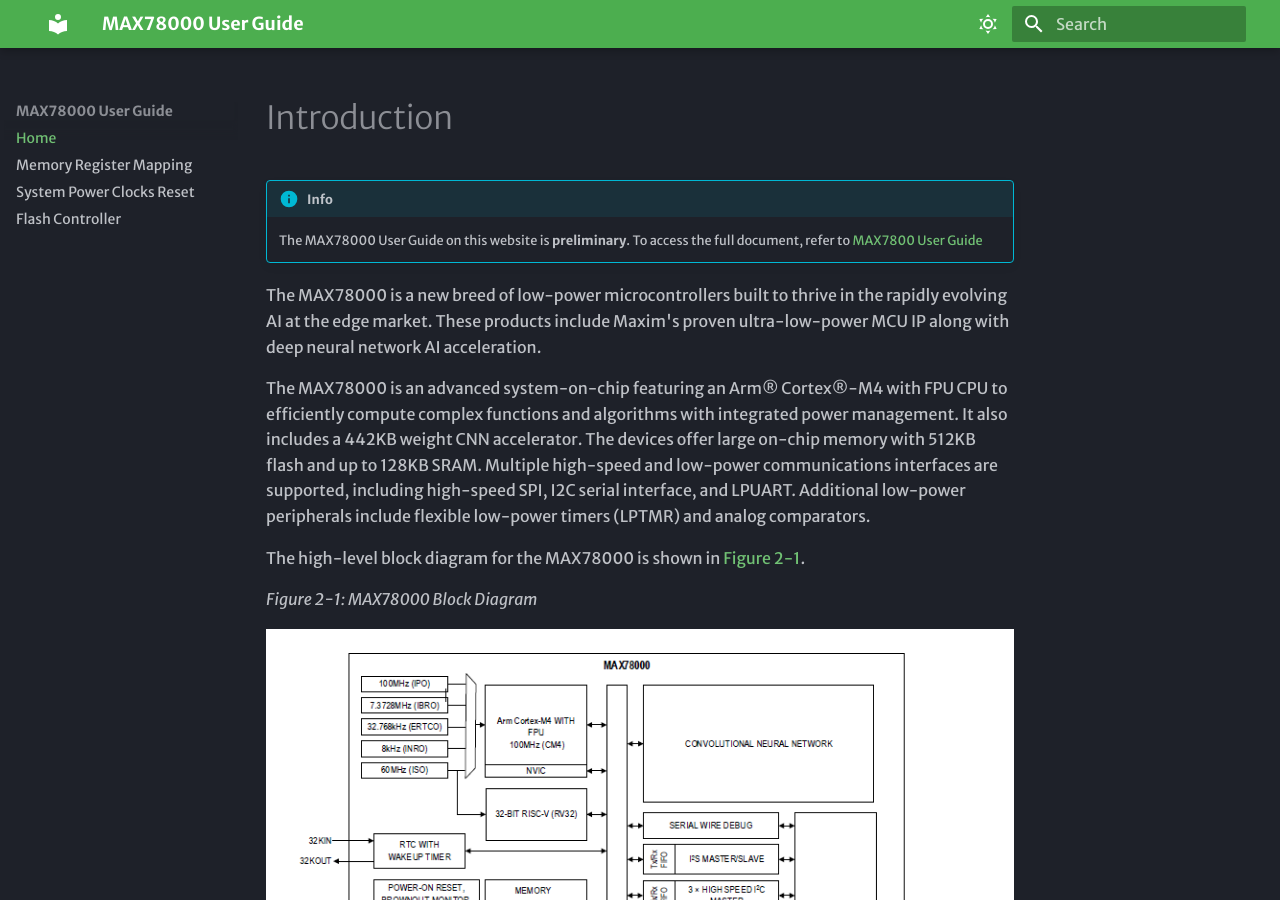
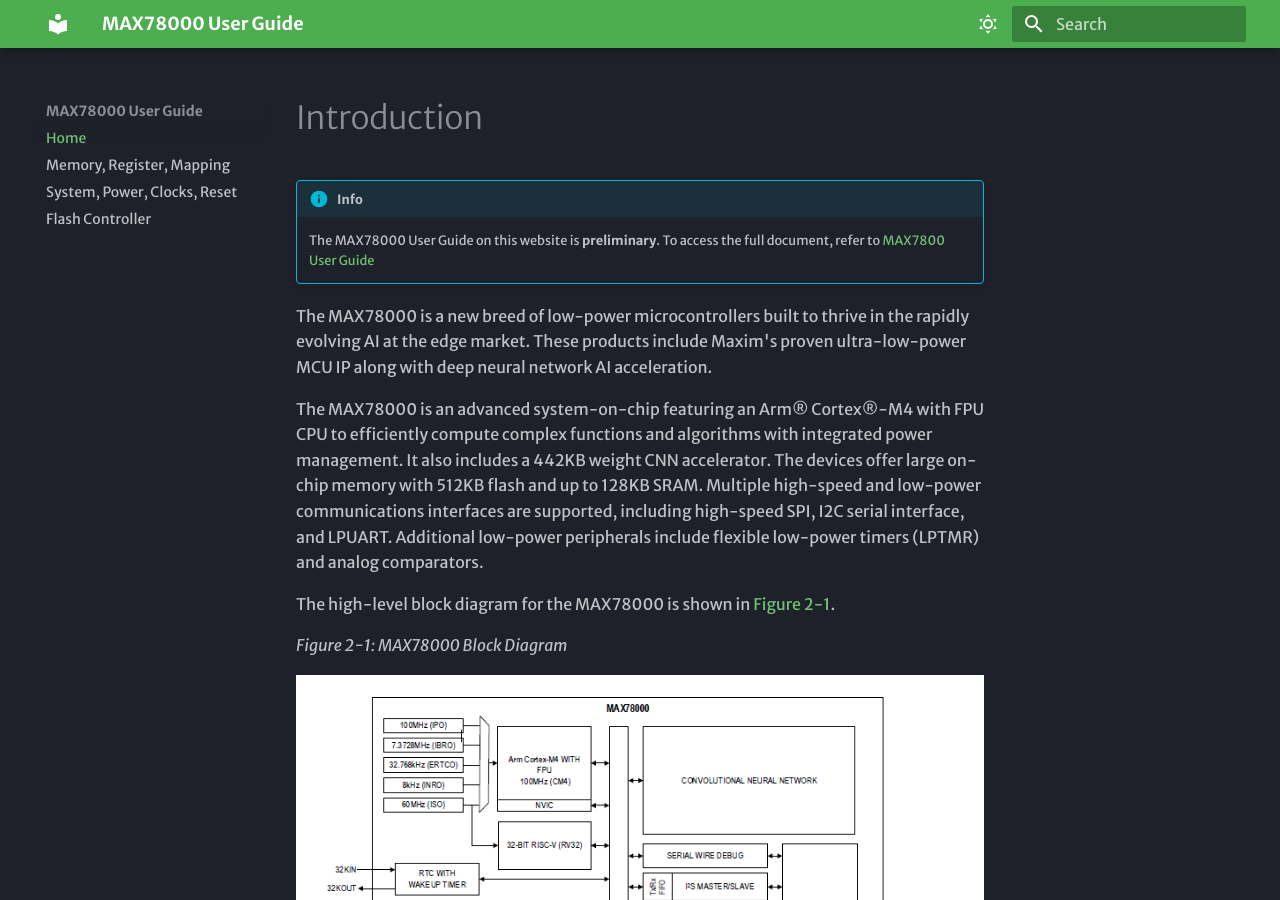
Before and after one commit to tunc-ay/max78000.github.io, an MkDocs documentation site: the page built from docs/index.md, in a window 1280 px wide and 900 px high. Built offline with MkDocs 1.6.1 and Material for MkDocs 9.7.7, drawn with Linux system fonts in a browser that asks for light colours; some web fonts are replaced.

Commit message:
updated the css

```diff
--- a/mkdocs.yml
+++ b/mkdocs.yml
@@ -2,8 +2,8 @@
 site_url: https://tunc-ay.github.io/max78000.github.io/
 nav:
   - Home: index.md
-  - Memory Register Mapping: memory-register-mapping-access.md
-  - System Power Clocks Reset: system-power-clocks-reset.md
+  - Memory, Register, Mapping: memory-register-mapping-access.md
+  - System, Power, Clocks, Reset: system-power-clocks-reset.md
   - Flash Controller: flash-controller.md
 theme:
   name: material
@@ -35,8 +35,7 @@
   - pymdownx.inlinehilite
   - pymdownx.snippets
   - pymdownx.superfences
-extra_css:
-  - css/extra.css
+
 plugins:
   - search
 
```
